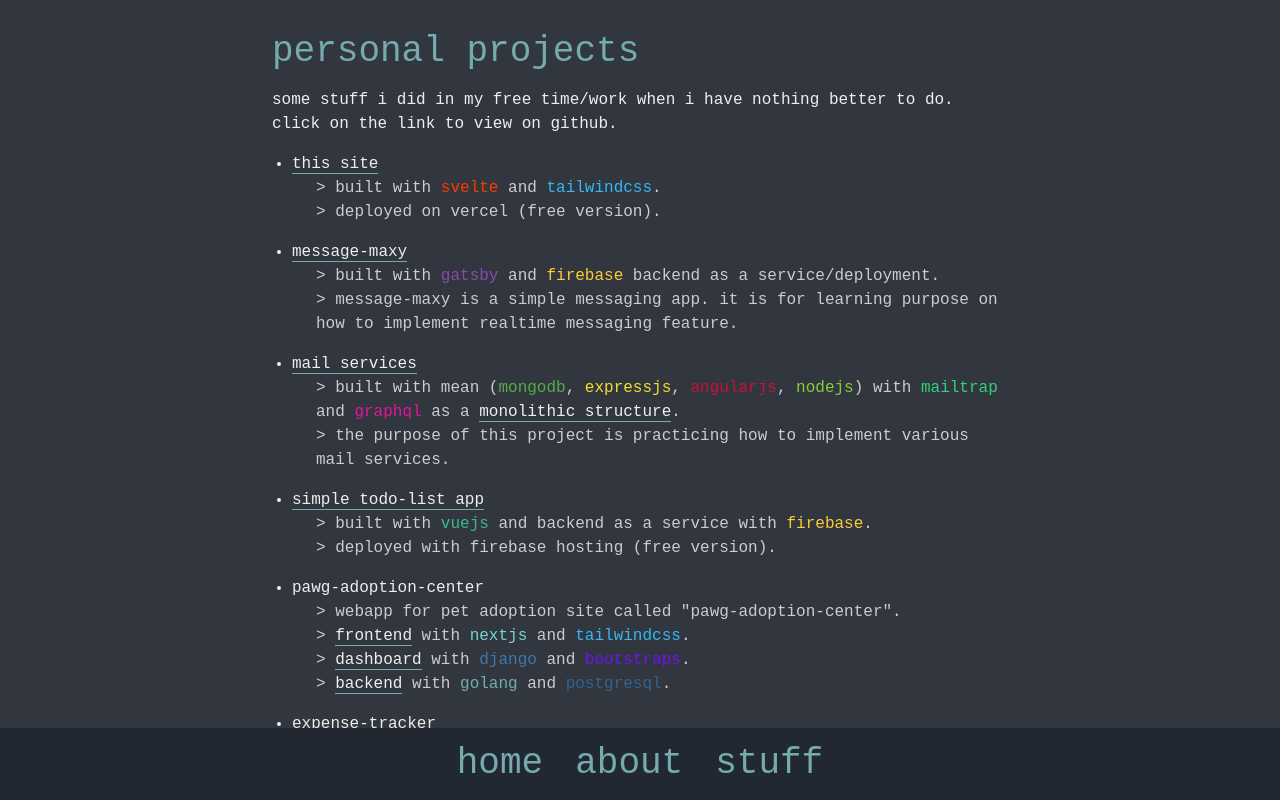
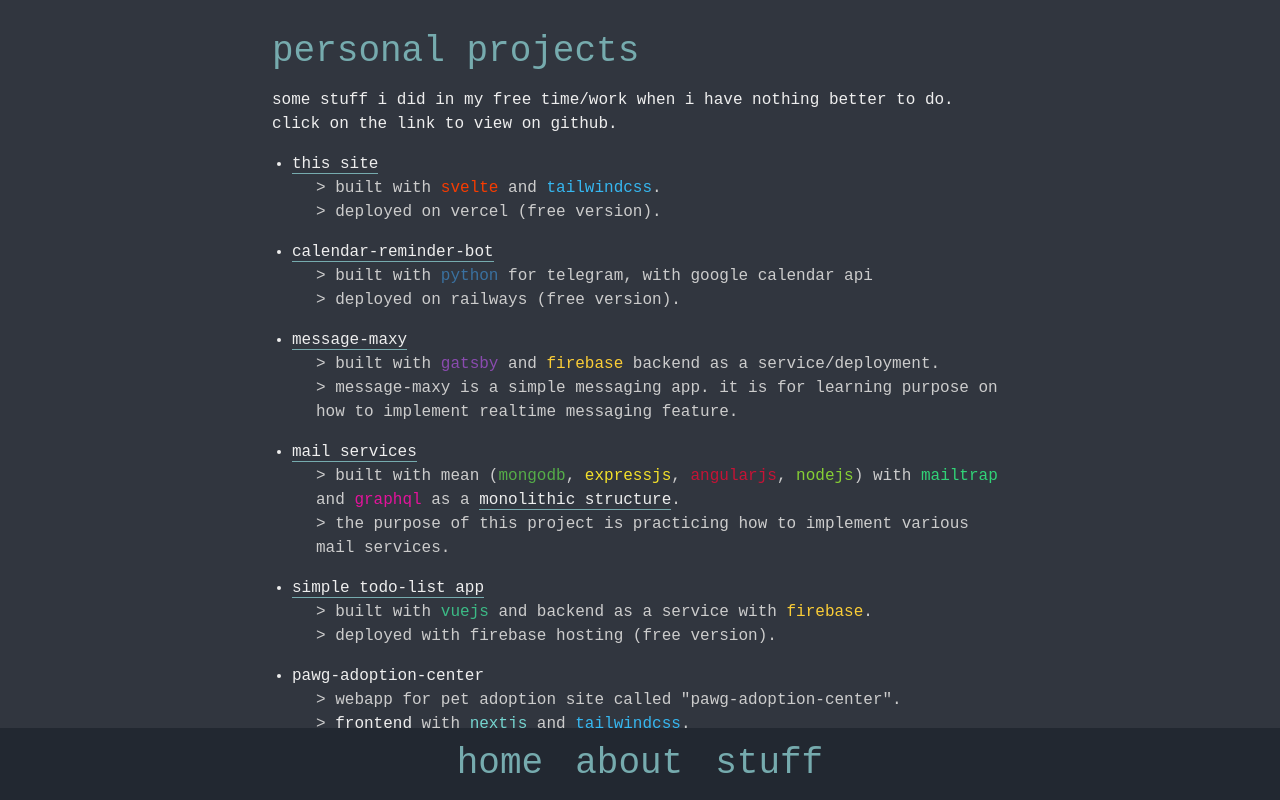
Before and after one commit to Sivtheng/about-sivtheng, a Svelte app: page / in a window 1280 px wide. Both pictures are taken after a click on the button "stuff". Shown: the top 800 px of the page. Built offline with nearby package versions, Linux system fonts and the light colour scheme.

Commit message:
2024oct07update

```diff
--- a/src/components/stuff.svelte
+++ b/src/components/stuff.svelte
@@ -10,6 +10,11 @@
       <a href="https://github.com/Sivtheng/about-sivtheng" class="text-[#EEEEEE] border-b border-accent hover:text-accent hover:border-b-accent" target="_blank" rel="noopener noreferrer">this site</a>
       <div class="nested-info">> built with <span style="color: #f73c00;">svelte</span> and <span style="color: #36b7f0;">tailwindcss</span>.</div>
       <div class="nested-info">> deployed on vercel (free version).</div>
+    </li>
+    <li class="mb-4">
+      <a href="https://github.com/Sivtheng/reminder-bot" class="text-[#EEEEEE] border-b border-accent hover:text-accent hover:border-b-accent" target="_blank" rel="noopener noreferrer">calendar-reminder-bot</a>
+      <div class="nested-info">> built with <span style="color: #3A71A0;">python</span> for telegram, with google calendar api</div>
+      <div class="nested-info">> deployed on railways (free version).</div>
     </li>
     <li class="mb-4">
       <a href="https://github.com/Sivtheng/message-maxy" class="text-[#EEEEEE] border-b border-accent hover:text-accent hover:border-b-accent" target="_blank" rel="noopener noreferrer">message-maxy</a>
```
